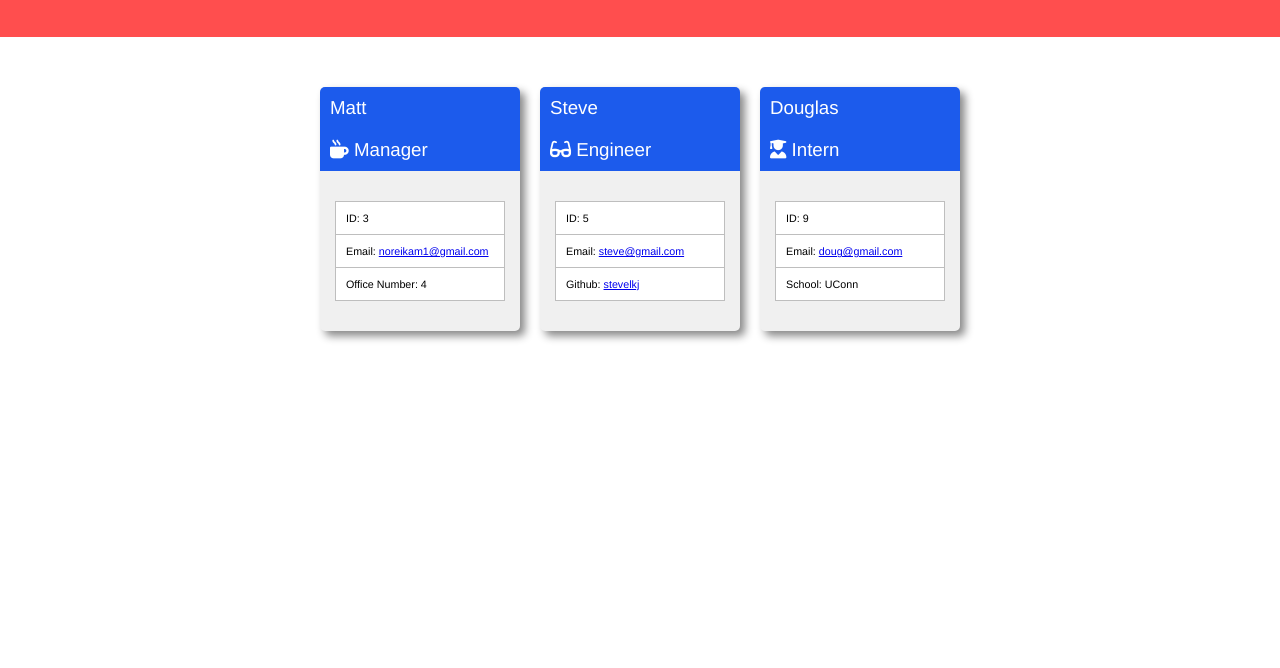
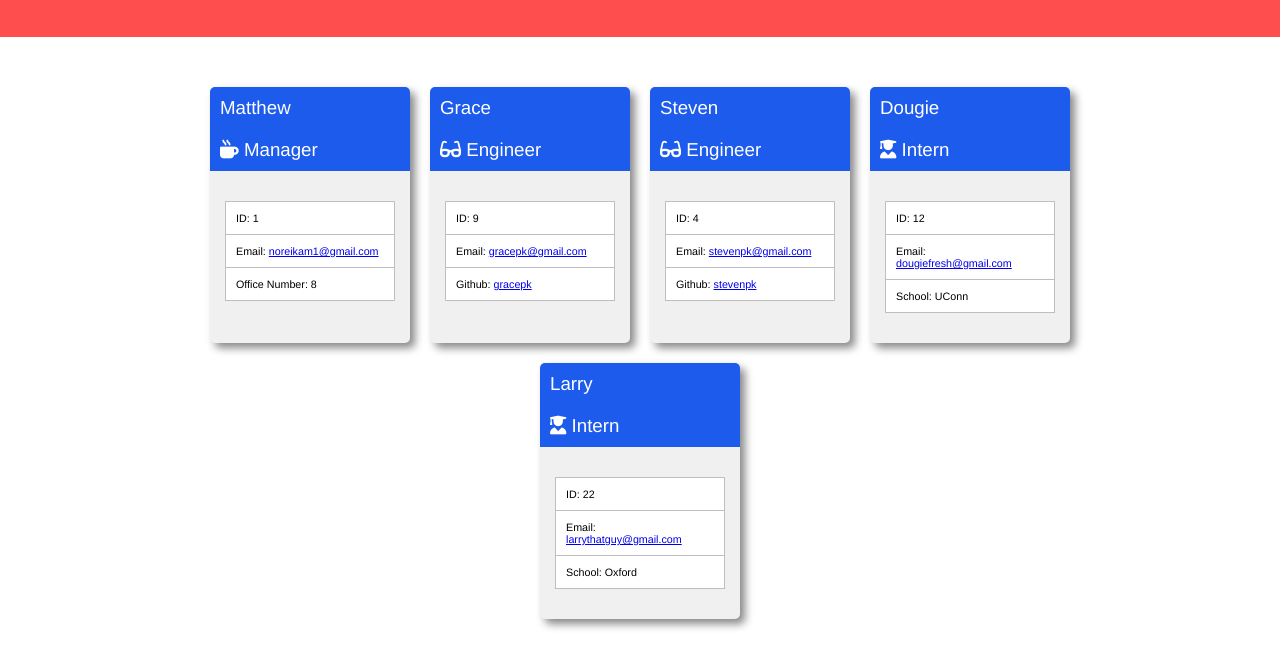
Before and after one commit to noreikam/team-generator, a website: page dist/index.html in a window 1280 px wide. Shown: the part 80-748 px from the top of the page. Drawn offline with Linux system fonts and the light colour scheme.

Commit message:
committing with better sample html

```diff
--- a/dist/index.html
+++ b/dist/index.html
@@ -21,37 +21,61 @@
 
       <article>
         <div class="card-header">
-          <h3>Matt</h3>
+          <h3>Matthew</h3>
           <h3><i class="fa-solid fa-mug-hot"></i> Manager</h3>
         </div>
         <div class="card-body">
-          <h6>ID: 3</h6>
+          <h6>ID: 1</h6>
           <h6> Email: <a href="mailto: noreikam1@gmail.com">noreikam1@gmail.com</a></h6>
-          <h6>Office Number: 4</h6>
+          <h6>Office Number: 8</h6>
         </div>
       </article>
 
       <article>
         <div class="card-header">
-          <h3>Steve</h3>
+          <h3>Grace</h3>
           <h3><i class="fa-solid fa-glasses"></i> Engineer</h3>
         </div>
         <div class="card-body">
-          <h6>ID: 5</h6>
-          <h6> Email: <a href="mailto: steve@gmail.com">steve@gmail.com</a></h6>
-          <h6>Github: <a href="https://github.com/stevelkj" target="_blank">stevelkj</a></h6>
+          <h6>ID: 9</h6>
+          <h6> Email: <a href="mailto: gracepk@gmail.com">gracepk@gmail.com</a></h6>
+          <h6>Github: <a href="https://github.com/gracepk" target="_blank">gracepk</a></h6>
         </div>
       </article>
 
       <article>
         <div class="card-header">
-          <h3>Douglas</h3>
+          <h3>Steven</h3>
+          <h3><i class="fa-solid fa-glasses"></i> Engineer</h3>
+        </div>
+        <div class="card-body">
+          <h6>ID: 4</h6>
+          <h6> Email: <a href="mailto: stevenpk@gmail.com">stevenpk@gmail.com</a></h6>
+          <h6>Github: <a href="https://github.com/stevenpk" target="_blank">stevenpk</a></h6>
+        </div>
+      </article>
+
+      <article>
+        <div class="card-header">
+          <h3>Dougie</h3>
           <h3><i class="fa-solid fa-user-graduate"></i> Intern</h3>
         </div>
         <div class="card-body">
-          <h6>ID: 9</h6>
-          <h6> Email: <a href="mailto: doug@gmail.com">doug@gmail.com</a></h6>
+          <h6>ID: 12</h6>
+          <h6> Email: <a href="mailto: dougiefresh@gmail.com">dougiefresh@gmail.com</a></h6>
           <h6>School: UConn</h6>
+        </div>
+      </article>
+
+      <article>
+        <div class="card-header">
+          <h3>Larry</h3>
+          <h3><i class="fa-solid fa-user-graduate"></i> Intern</h3>
+        </div>
+        <div class="card-body">
+          <h6>ID: 22</h6>
+          <h6> Email: <a href="mailto: larrythatguy@gmail.com">larrythatguy@gmail.com</a></h6>
+          <h6>School: Oxford</h6>
         </div>
       </article>
 
```
